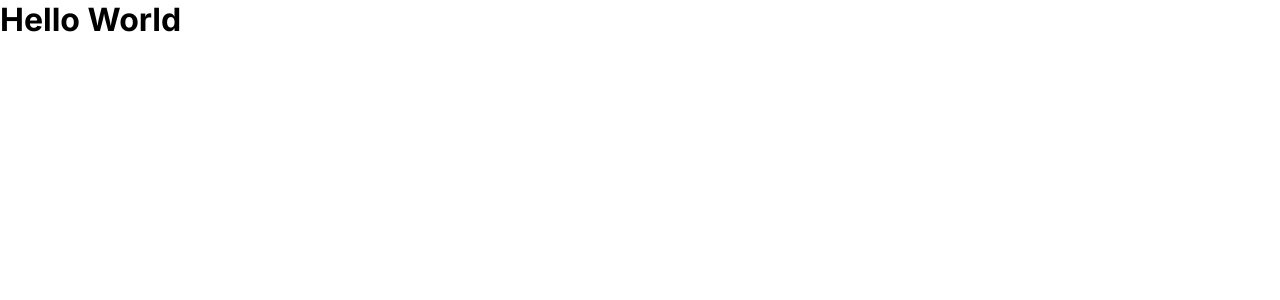
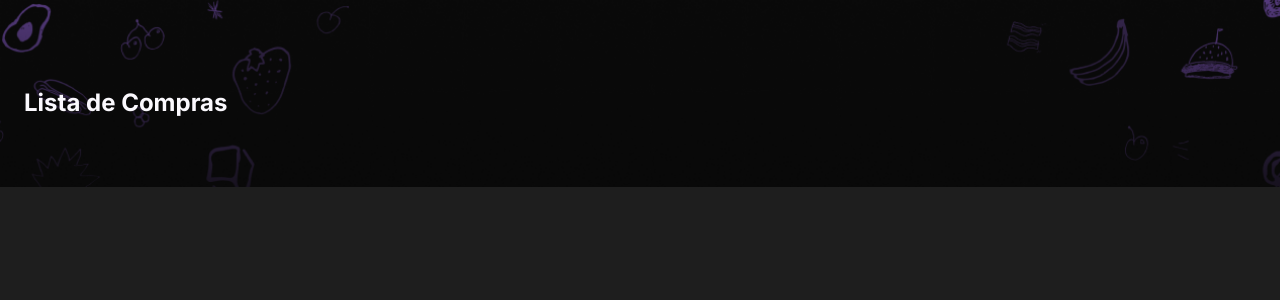
Before and after one commit to Matheus1714/shopping-list, a React (Vite) app: page / in a window 1280 px wide. Shown: the top 300 px of the page. Built offline with nearby package versions, Linux system fonts and the light colour scheme.

Commit message:
configure header

```diff
--- a/package.json
+++ b/package.json
@@ -10,7 +10,6 @@
     "preview": "vite preview"
   },
   "dependencies": {
-    "@types/uuid": "^9.0.2",
     "lucide-react": "^0.268.0",
     "react": "^18.2.0",
     "react-datalist-input": "^3.2.1",
@@ -19,6 +18,7 @@
     "uuid": "^9.0.0"
   },
   "devDependencies": {
+    "@types/uuid": "^9.0.2",
     "@rocketseat/eslint-config": "^2.1.0",
     "@types/react": "^18.2.15",
     "@types/react-dom": "^18.2.7",
--- a/src/@types/styled.d.ts
+++ b/src/@types/styled.d.ts
@@ -1,5 +1,5 @@
 import 'styled-components'
-import { defaultTheme } from '../styles/themes/default'
+import { defaultTheme } from './../styles/theme/default'
 
 type ThemeType = typeof defaultTheme
 
--- a/src/App.tsx
+++ b/src/App.tsx
@@ -1,3 +1,5 @@
+import { Home } from './pages/Home'
+
 export function App() {
-  return <h1>Hello World</h1>
+  return <Home />
 }
--- /dev/null
+++ b/src/components/Header/index.tsx
@@ -0,0 +1,9 @@
+import * as S from './styles'
+
+export function Header() {
+  return (
+    <S.Container>
+      <h1>Lista de Compras</h1>
+    </S.Container>
+  )
+}
--- /dev/null
+++ b/src/components/Header/styles.ts
@@ -0,0 +1,8 @@
+import styled from 'styled-components'
+
+export const Container = styled.header`
+  padding: 5.5rem 0 4.375rem;
+  h1 {
+    font-size: 1.5rem;
+  }
+`
--- /dev/null
+++ b/src/pages/Home/index.tsx
@@ -0,0 +1,10 @@
+import { Header } from '../../components/Header'
+import * as S from './styles'
+
+export function Home() {
+  return (
+    <S.Container>
+      <Header />
+    </S.Container>
+  )
+}
--- /dev/null
+++ b/src/pages/Home/styles.ts
@@ -0,0 +1,10 @@
+import styled from 'styled-components'
+import cover from '../../assets/Cover.png'
+
+export const Container = styled.div`
+  background-image: url(${cover});
+  background-repeat: no-repeat;
+  background-size: cover;
+
+  padding: 0 1.5rem;
+`
--- a/src/styles/GlobalStyle.ts
+++ b/src/styles/GlobalStyle.ts
@@ -7,6 +7,13 @@ export const GlobalStyle = createGlobalStyle`
     box-sizing: border-box;
   }
   body{
+    background: ${(props) => props.theme.colors.background};
+
     font-family: 'Inter', sans-serif;
+    color: ${(props) => props.theme.colors.gray100};
+    font-weight: 700;
+    font-size: 0.875rem;
+
+    -webkit-font-smoothing: antialiased;
   }
 `
--- a/src/styles/theme/default.ts
+++ b/src/styles/theme/default.ts
@@ -1,5 +1,7 @@
 export const defaultTheme = {
   colors: {
+    background: '#1E1E1E',
+
     purpleLight: '#A881E6',
     purple: '#7450AC',
     purpleDark: '#523480',
```
